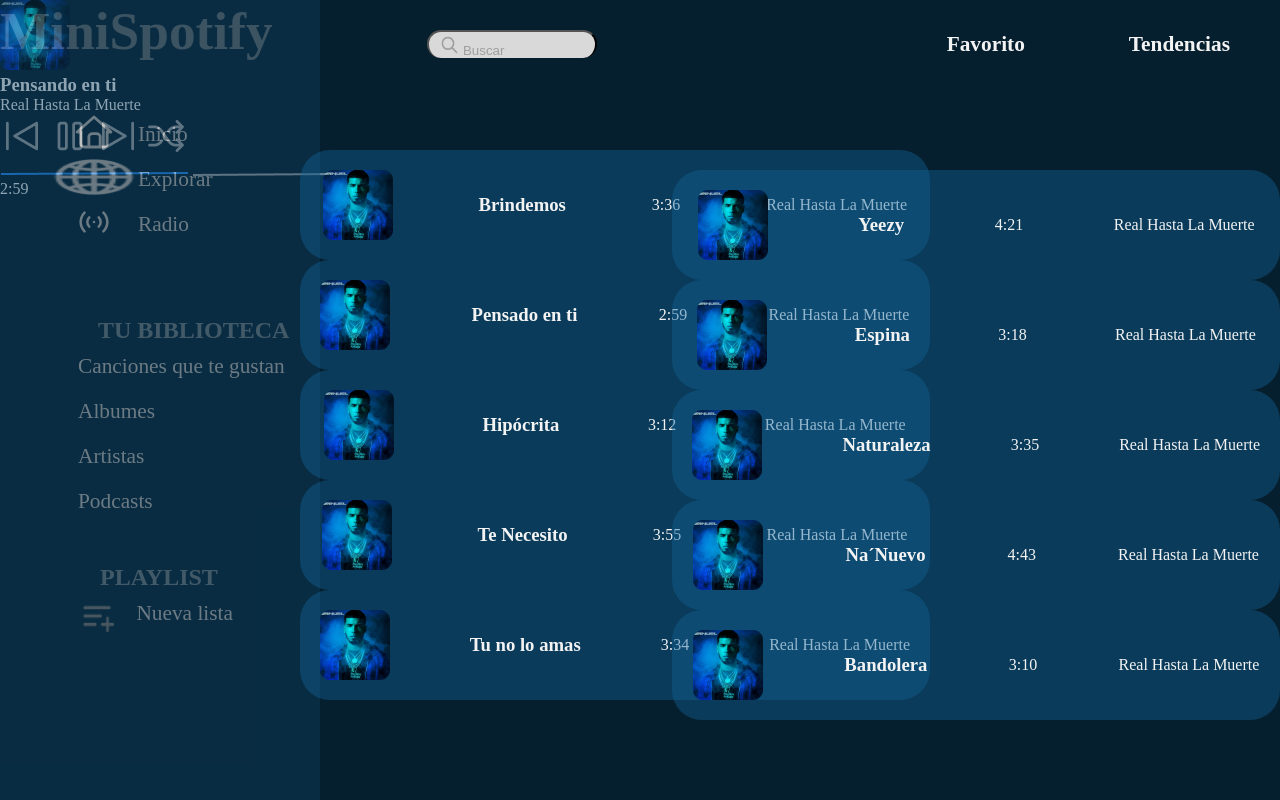
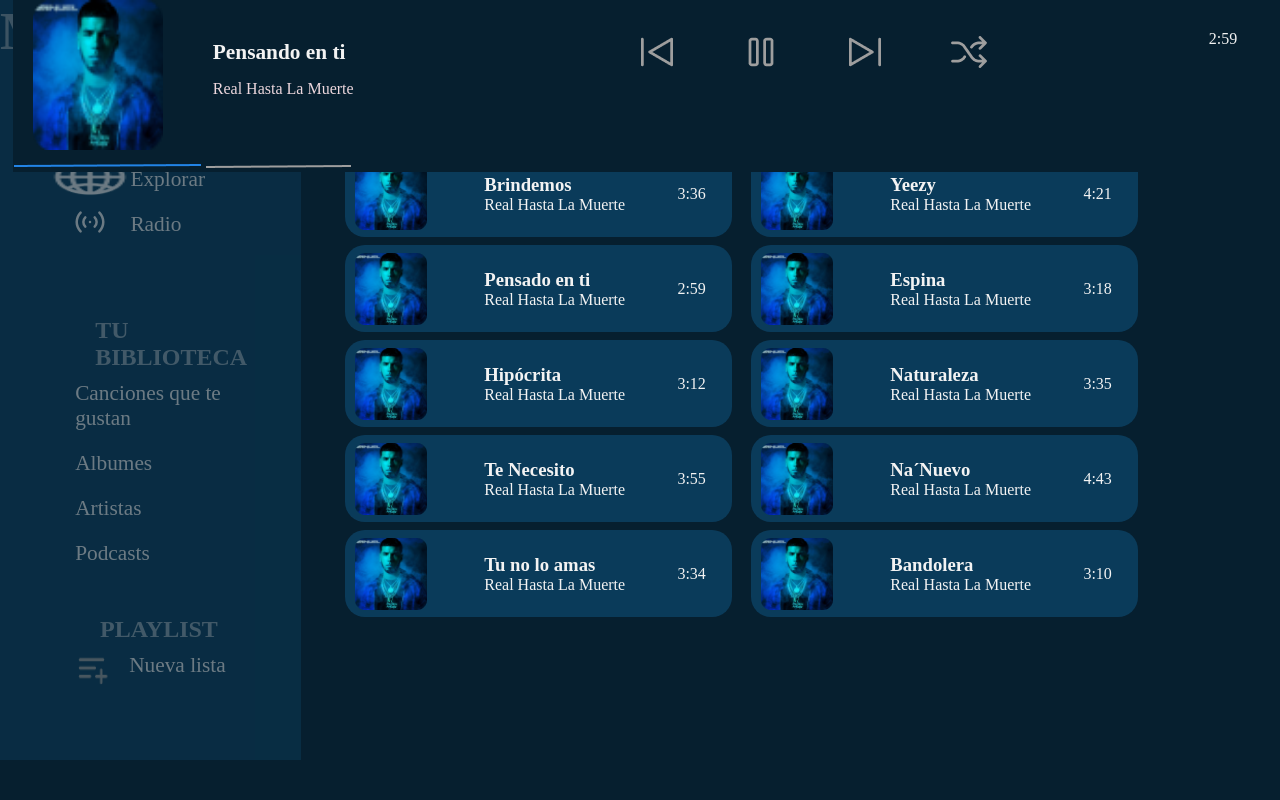
Before and after one commit to Arianni10/maquetacion, a plain HTML site: page index.html in a window 1280 px wide. Shown: the top 800 px of the page. Drawn offline with Linux system fonts and the light colour scheme; files whose address does not match are found by name.

Commit message:
nueva modificacion

```diff
--- a/index.html
+++ b/index.html
@@ -72,91 +72,108 @@
         <!-- canciones-->
 
         <section class="canciones1">
-            <div>
+            <div class="cancionalineacion">
 
                 <li class="cancion">
 
                         <img src="/image/image 1.png" alt="">
+                        <div class="cancion">
                             <h3>Brindemos</h3>
+                            <p>Real Hasta La Muerte</p>
+                        </div>
                         <p>3:36</p>
-                        <p>Real Hasta La Muerte</p>
                 </li>
 
                 <li class="cancion">
                         <img src="/image/image 1.png" alt="">
+                        <div class="cancion">
                             <h3>Pensado en ti</h3>
+                            <p>Real Hasta La Muerte</p>
+                        </div>
                         <p>2:59</p>
-                        <p>Real Hasta La Muerte</p>
                 </li>
 
                 <li class="cancion">
                     <img src="/image/image 1.png" alt="">
+                    <div class="cancion">
                         <h3>Hipócrita</h3>
+                        <p>Real Hasta La Muerte</p>
+                    </div>
                     <p>3:12</p>
-                    <p>Real Hasta La Muerte</p>
                 </li>
 
                 <li class="cancion">
                     <img src="/image/image 1.png" alt="">
+                    <div class="cancion">
                         <h3>Te Necesito</h3>
+                        <p>Real Hasta La Muerte</p>
+                    </div>
                     <p>3:55</p>
-                    <p>Real Hasta La Muerte</p>
                 </li>
 
                 <li class="cancion">
                     <img src="/image/image 1.png" alt="">
+                    <div class="cancion">
                         <h3>Tu no lo amas</h3>
+                        <p>Real Hasta La Muerte</p>
+                    </div>
                     <p>3:34</p>
-                    <p>Real Hasta La Muerte</p>
                 </li>
             </div>
-        </section>
 
-         <section class="canciones2">
-
-                <div>
+                <div class="cancionalineacion2">
 
                 <li class="cancion">
                     <img src="/image/image 1.png" alt="">
+                    <DIV class="cancion">
                         <h3>Yeezy</h3>
+                        <p>Real Hasta La Muerte</p>
+                    </DIV>
                     <p>4:21</p>
-                <p>Real Hasta La Muerte</p>
                 </li>
 
                 <li class="cancion">
                     <img src="/image/image 1.png" alt="">
+                    <div class="cancion">
                         <h3>Espina</h3>
+                        <p>Real Hasta La Muerte</p>
+                    </div>
                     <p>3:18</p>
-                    <p>Real Hasta La Muerte</p>
                 </li>
 
                 <li class="cancion">
                     <img src="/image/image 1.png" alt="">
+                    <div class="cancion">
                         <h3>Naturaleza</h3>
+                        <p>Real Hasta La Muerte</p>
+                    </div>
                     <p>3:35</p>
-                    <p>Real Hasta La Muerte</p>
                 </li>
 
                 <li class="cancion">
                     <img src="/image/image 1.png" alt="">
+                    <div class="cancion">
                         <h3>Na´Nuevo</h3>
+                        <p>Real Hasta La Muerte</p>
+                    </div>
                     <p>4:43</p>
-                    <p>Real Hasta La Muerte</p>
                 </li>
 
                 <li class="cancion">
                     <img src="/image/image 1.png" alt="">
+                    <div class="cancion">
                         <h3>Bandolera</h3>
+                        <p>Real Hasta La Muerte</p>
+                    </div>
                     <p>3:10</p>
-                    <p>Real Hasta La Muerte</p>
                 </li>
 
             </div>
         </section>
 
-    </footer>
 
     </main>
+    </body>
 
         <!-- canciones en reproduccion -->
         <footer class="fotter">
@@ -178,7 +195,7 @@
             <img src="/image/Frame (7).png" alt="">
         </div>
 
-        <di class="linea">
+        <div class="linea">
              <img src="/Line 1.png" alt="">
              <img src="/Line 1 (1).png" alt="">
         </div>
@@ -188,5 +205,5 @@
             </div>
 
         </div>
-</body>
+    </footer>
 </html>
--- a/style.css
+++ b/style.css
@@ -20,16 +20,17 @@ section.buscador {
     gap: 300px;
     margin-top: 30px;
 
+
 }
+
+/* botones */
 button.Boton {
     padding-left: 10px;
     padding-right: 90px;
     background-color: #D9D9D9;
     color: #9E9E9E;
     border-radius: 20px;
-
 }
-
 button.Boton img {
 
     padding: 0px;
@@ -37,10 +38,9 @@ button.Boton img {
     height: 20px;
     margin-top: 5%;
     margin-left: 0%;
-
 }
 
-
+/* texto del buscador */
 h2.hh {
     font-size: 16pt;
     display: inline;
@@ -53,11 +53,13 @@ h1.logo {
     color: #D9D9D9;
     opacity: 58%;
 }
+
+/* menu */
 section.nav {
     background-color: #0D3F5E;
     opacity: 43%;
-    width: 25%;
-    height: 100vw;
+    width: 301px;
+    height: 760px;
     position: absolute;
     left: 0%;
 
@@ -155,66 +157,106 @@ li.texto3 {
 
 }
 
-section.canciones1 {
+/* canciones */
+
+div.cancionalineacion {
 
     display: grid;
     position: absolute;
-    right: 330px;
+    left: 345px;
     top: 150px;
-    padding-left: 0%;
-    padding-top: 0px;
-    padding-right: 20px;
+    gap: 8px;
+
 
 
 }
+div.cancionalineacion2 {
 
+    display: grid;
+    position: absolute;
+    right: 142px;
+    top: 150px;
+    gap: 8px;
+
+}
+
+/*  */
 li.cancion {
 
     background-color: #1163966b;
     display: flex;
-    padding: 20px;
-    gap: 80px;
-    border-radius: 30px;
-    padding-right: 20px;
-     box-sizing: 150px;
+    border-radius: 20px;
+    width: 387px;
+    height: 87px;
+
+}
+li.cancion img {
+    width: 72px;
+    height: 72px;
+    margin-left: 10px;
+}
+
+div.cancion {
+    padding-left: 5px;
+}
+
+footer.fotter {
+    background-color: #061F2F;
+    position:sticky;
+    width: 98%;
 
 
-}
-
-section.canciones2 {
-
-
-    display: grid;
-    position: absolute;
-    right: 0px;
-    top: 150px;
-    padding-left: 20%;
-    padding-top: 20px;
-
-
-}
-
-footer.footer {
 
 
 }
 
 div.foto img {
 
-
-}
-
-div.title {
+    width: 150px;
+    height: 150px;
+    border-radius: 10px;
+    padding-left: 20px;
 
 
 }
 
-div.title2 {
+div.linea {
 
 
 }
 
+h3.title {
+
+    font-size: 16pt;
+    color: #F3F3F3;
+    padding-left: 20px;
+    position: absolute;
+    top: 40px;
+    padding-left: 200px;
+}
+
+p.title2 {
+
+    font-size: 12pt;
+    color: #ECD7DD;
+    padding-left: 20px;
+    position: absolute;
+    top: 80px;
+    padding-left: 200px;
+
+}
+
 div.iconos {
+
+    display: flex;
+    justify-content:center;
+    align-items: center;
+    width: 0px;
+    height: 0px;
+    gap: 60px;
+    position: absolute;
+    top: 30px;
+    padding-left: 800px;
 
 
 }
@@ -225,6 +267,8 @@ div.linea {
 }
 
 div.duracion {
-
-
+display: flex;
+position: absolute;
+top: 30px;
+right: 30px;
 }
```
Lines whose indentation alone changed are shown as unchanged.
